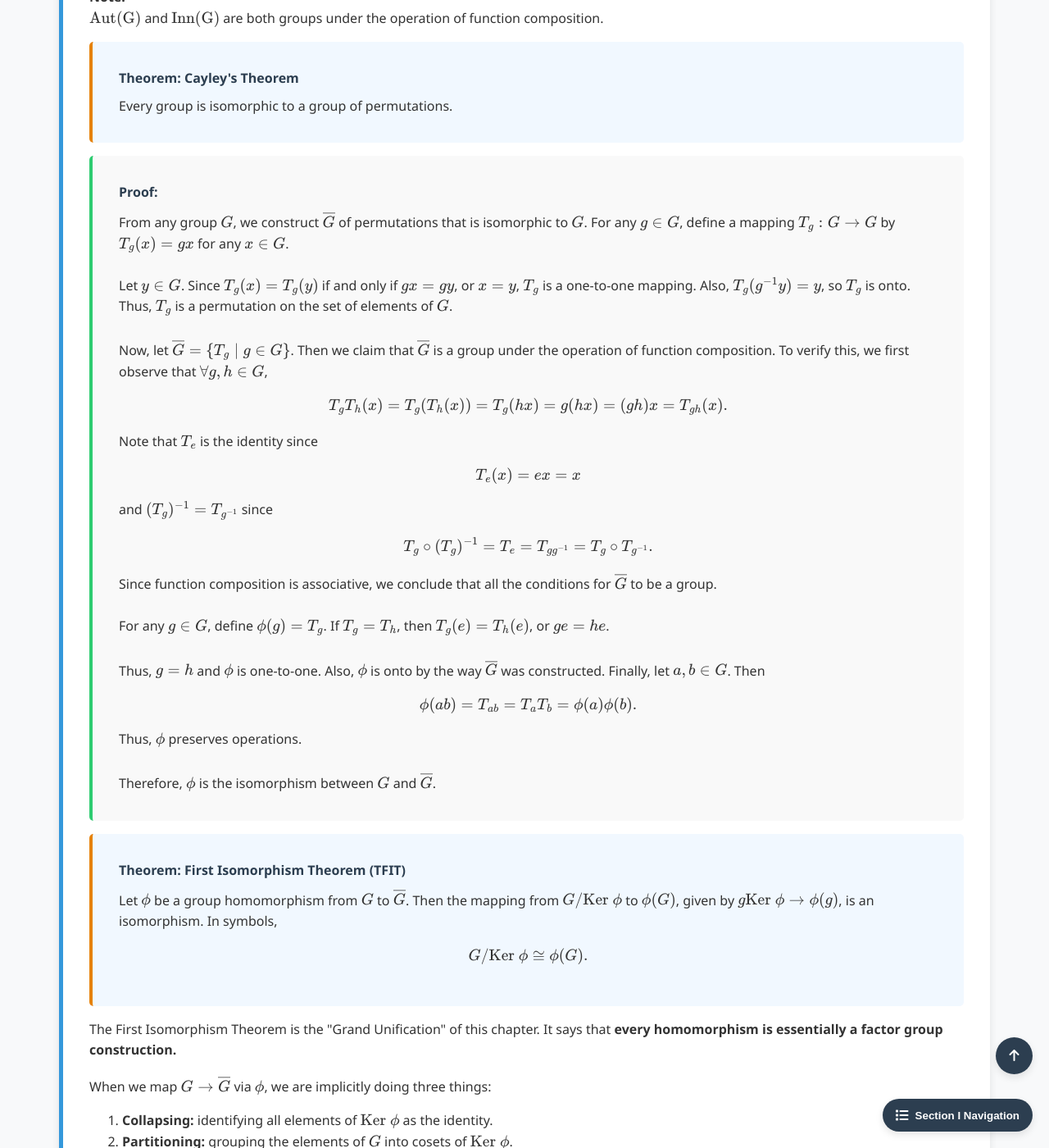
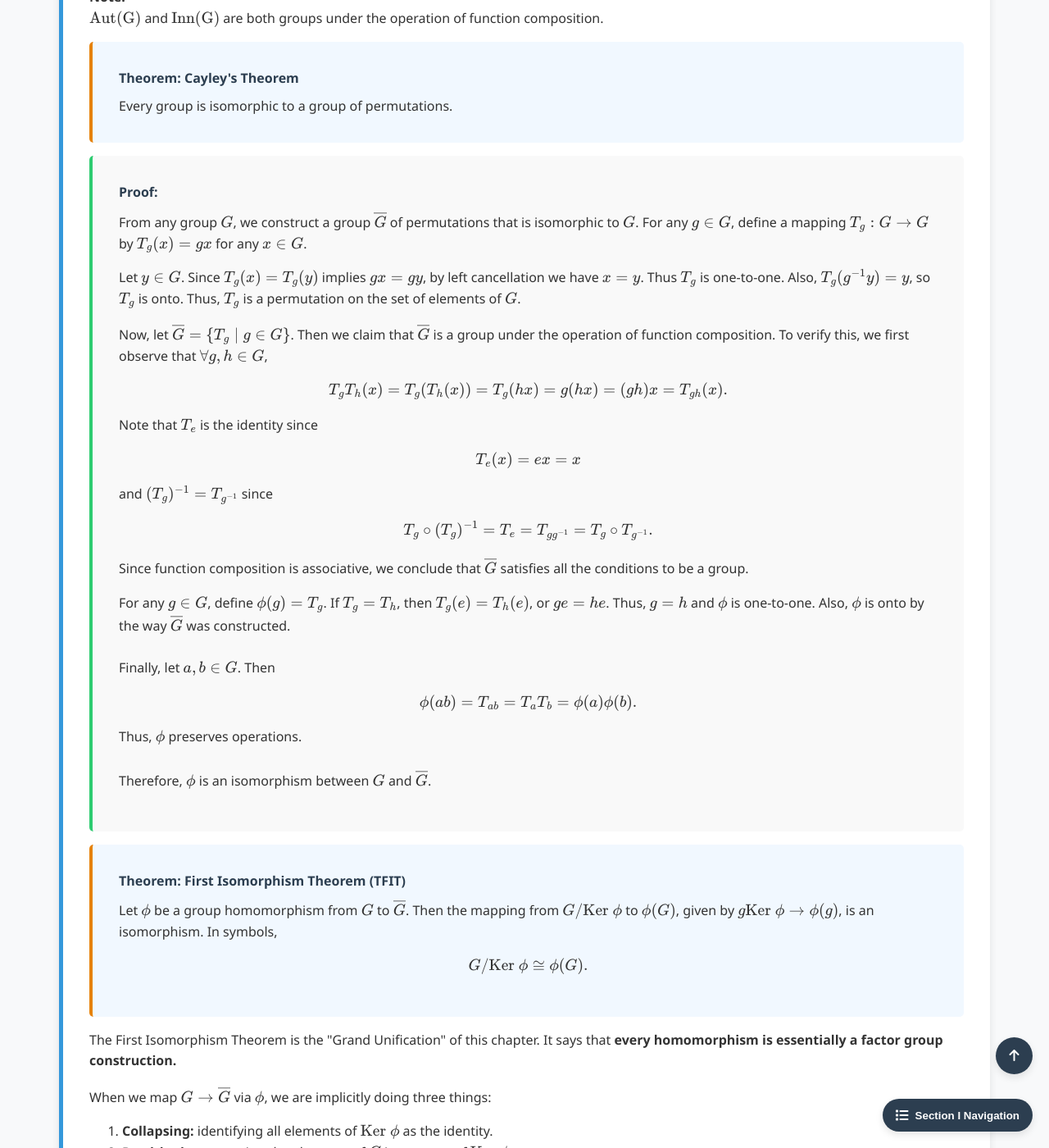
Before and after one commit to Yusukey01/yusukey01.github.io, a Jekyll site: the page built from Mathematics/Linear_algebra/group_isomorphism.html, in a window 1280 px wide and 1400 px high, scrolled down 14989 px. Shown: the whole window at 82% size. Built offline with Jekyll 4.4.1, drawn with Linux system fonts in a browser that asks for light colours.

Commit message:
revised proof for Cayley's Theorem

```diff
--- a/Mathematics/Linear_algebra/group_isomorphism.html
+++ b/Mathematics/Linear_algebra/group_isomorphism.html
@@ -853,12 +853,15 @@ uses_python: false
 
                 <div class="proof">
                     <span class="proof-title">Proof:</span>
-                    From any group \(G\), we construct \(\overline{G}\) of permutations that is isomorphic to \(G\). For any \(g \in G\),
+                    <p>
+                        From any group \(G\), we construct a group \(\overline{G}\) of permutations that is isomorphic to \(G\). For any \(g \in G\),
                         define a mapping \(T_g: G \to G\) by \(T_g (x) = gx\) for any \(x \in G\).
-                    <br><br>
-                    Let \(y \in G\). Since \(T_g(x) = T_g(y)\) if and only if \(gx = gy\), or \(x =y\), \(T_g\) is a one-to-one mapping.
+                    </p>
+                    <p>
+                        Let \(y \in G\). Since \(T_g(x) = T_g(y)\) implies \(gx = gy\), by left cancellation we have \(x =y\). Thus \(T_g\) is one-to-one.
                         Also, \(T_g ( g^{-1} y) = y\), so \(T_g\) is onto. Thus, \(T_g\) is a permutation on the set of elements of \(G\).
-                    <br><br>
+                    </p>
+                    <p>
                         Now, let \(\overline{G} = \{T_g \mid g \in G \}\). Then we claim that \(\overline{G}\) is a group under the operation
                         of function composition. To verify this, we first observe that \(\forall g, h \in G\),
                         \[
@@ -871,18 +874,20 @@ uses_python: false
                         \[
                         T_g \circ (T_g)^{-1} = T_e = T_{gg^{-1}} = T_g \circ T_{g^{-1}}.
                         \]
-                    Since function composition is associative, we conclude that all the conditions for \(\overline{G}\) to be a group.
+                        Since function composition is associative, we conclude that \(\overline{G}\) satisfies all the conditions to be a group.
+                    </p>
+                    <p>
+                        For any \(g \in G\), define \(\phi (g) = T_g\). If \(T_g = T_h\), then \(T_g(e) = T_h (e)\), or \(ge = he\).
+                        Thus, \(g = h\) and \(\phi\) is one-to-one. Also, \(\phi\) is onto by the way \(\overline{G}\) was constructed.
                         <br><br>
-                    For any \(g \in G\), define \(\phi (g) = T_g\). If \(T_g = T_h\), then \(T_g(e) = T_h (e)\), or \(ge = he\).
-                    <br><br>
-                    Thus, \(g = h\) and \(\phi\) is one-to-one. Also, \(\phi\) is onto by the way \(\overline{G}\) was constructed.
                         Finally, let \(a, b \in G\). Then
                         \[
                         \phi(ab) = T_{ab} = T_a T_b = \phi(a)\phi(b).
                         \]
                         Thus, \(\phi\) preserves operations.
                         <br><br>
-                    Therefore, \(\phi\) is the isomorphism between \(G\) and \(\overline{G}\).
+                        Therefore, \(\phi\) is an isomorphism between \(G\) and \(\overline{G}\).
+                    </p>
                 </div>
 
                 <div class="theorem">
```
Lines whose indentation alone changed are shown as unchanged.
